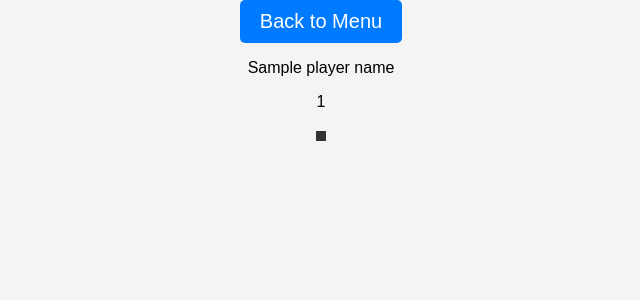
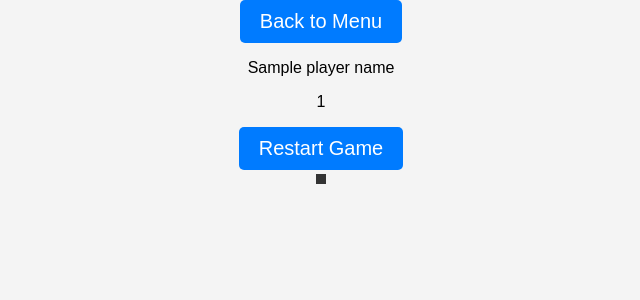
Before and after one commit to HampusSiik/minesweeper-with-friends, a Flask app: template src/minesweeper_api2/templates/room.html in a window 1280 px wide. Shown: the top 300 px of the page, without its empty margins (319-959 px from the left). Run offline with Flask 2, Linux system fonts and the light colour scheme; the template is opened without the code that fills it: most values are stand-ins (such as "Sample title", 1, 10 or a date in 2020); parts of the project's set-up code (start-up, migrations or seed data) failed here and were passed over; some libraries are stand-ins or nearby versions.

Commit message:
Add restart game button and functionality to reset the game

```diff
--- a/src/minesweeper_api2/static/script.js
+++ b/src/minesweeper_api2/static/script.js
@@ -95,4 +95,10 @@ document.getElementById("back-to-menu").addEventListener("click", () => {
     window.location.href = "/";
 });
 
+document.getElementById("restart-game").addEventListener("click", () => {
+    fetch(`${apiBaseUrl}/reset`, {
+        method: "POST"
+    });
+});
+
 joinRoom();
--- a/src/minesweeper_api2/templates/room.html
+++ b/src/minesweeper_api2/templates/room.html
@@ -15,6 +15,7 @@
             <p id="player-name">{{ player_name }}</p>
             <p id="room-id">{{ room_id }}</p>
         </div>
+        <button id="restart-game">Restart Game</button>
     </header>
     <div id="grid" class="grid"></div>
 
```
